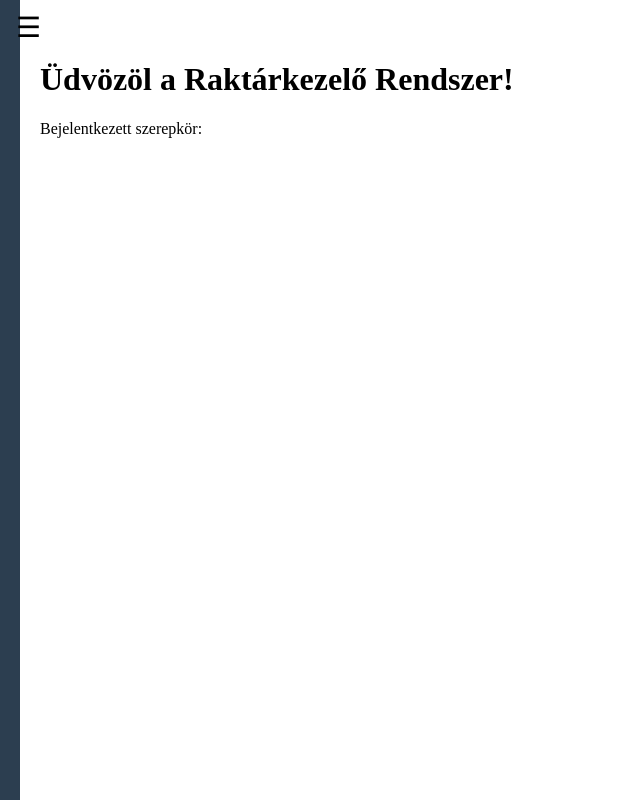
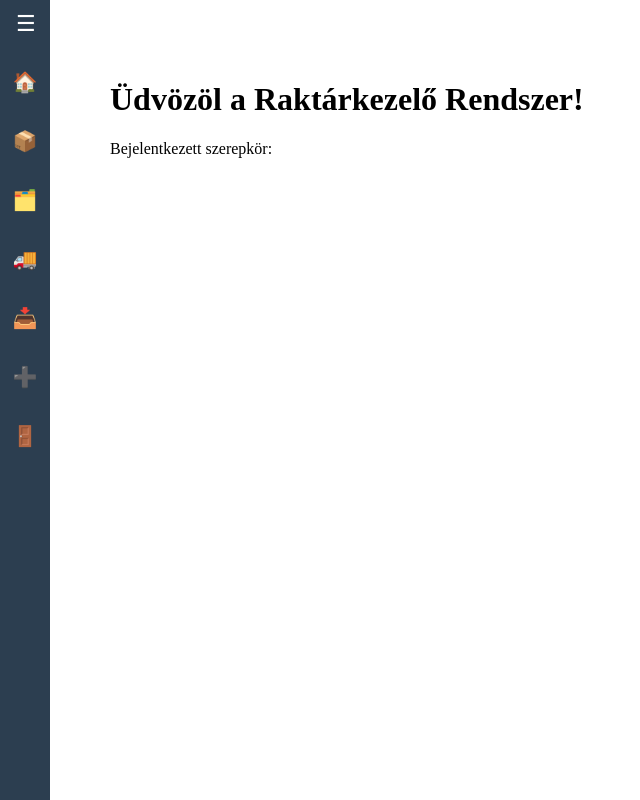
Before and after one commit to rvsPatrik/Szakdolgozat, a React (Create React App) app in the folder frontend/: page / in a window 1280 px wide. Shown: the whole page, without its empty margins (0-640 px from the left). Built offline with nearby package versions, Linux system fonts and the light colour scheme; sample sign-in values are in the browser's storage.

Commit message:
updating sidebar

```diff
--- a/frontend/src/App.css
+++ b/frontend/src/App.css
@@ -36,3 +36,13 @@
     transform: rotate(360deg);
   }
 }
+
+.main-content {
+  margin-left: 50px;
+  transition: margin-left 0.3s ease;
+  padding: 20px;
+}
+
+.main-content.shifted {
+  margin-left: 200px;
+}
--- a/frontend/src/App.js
+++ b/frontend/src/App.js
@@ -1,4 +1,4 @@
-import React from 'react';
+import React, { useState} from 'react';
 import { Routes, Route, Navigate } from 'react-router-dom';
 import Sidebar from './components/Sidebar';
 import Home from './pages/Home';
@@ -10,13 +10,19 @@ import CategoryList from './pages/CategoryList';
 import SupplierList from './pages/SupplierList';
 import SupplyList from './pages/SupplyList';
 import NewSupply from './pages/NewSupply';
+import './App.css';
 
 function App() {
   const token = localStorage.getItem('token');
+    const [sidebarOpen, setSidebarOpen] = useState(false);
+
+  const toggleSidebar = () => setSidebarOpen(prev => !prev);
 
   return (
     <div>
-      {token && <Sidebar />}
+      {token && <Sidebar isOpen={sidebarOpen} toggleSidebar={toggleSidebar} />}
+      <div className={`main-content ${sidebarOpen ? 'shifted' : ''}`}>
+
       <Routes>
         <Route path="/" element={token ? <Home /> : <Navigate to="/login" />} />
         <Route path="/register" element={<Register />} />
@@ -30,6 +36,7 @@ function App() {
         <Route path="/supplies/new" element={token ? <NewSupply /> : <Navigate to="/login" />} />
       </Routes>
     </div>
+    </div>
   );
 }
 
--- a/frontend/src/components/Sidebar.css
+++ b/frontend/src/components/Sidebar.css
@@ -1,55 +1,63 @@
-.hamburger {
-  position: fixed;
-  top: 10px;
-  left: 10px;
-  z-index: 1001;
-  font-size: 28px;
-  background: none;
-  border: none;
-  cursor: pointer;
-}
-
 .sidebar {
   position: fixed;
-  left: -220px;
   top: 0;
-  width: 200px;
+  left: 0;
   height: 100%;
   background-color: #2c3e50;
-  padding: 20px;
-  transition: left 0.3s ease;
+  width: 50px;
+  transition: width 0.3s ease;
   z-index: 1000;
+  overflow-x: hidden;
 }
 
 .sidebar.open {
-  left: 0;
-}
-
-.sidebar .close {
-  background: none;
-  border: none;
-  font-size: 22px;
-  color: white;
-  float: right;
-  cursor: pointer;
+  width: 200px;
 }
 
 .sidebar ul {
   list-style-type: none;
   padding: 0;
-  margin-top: 40px;
+  margin-top: 60px;
 }
 
 .sidebar li {
   margin: 15px 0;
+  display: flex;
+  align-items: center;
 }
 
 .sidebar a {
   color: white;
   text-decoration: none;
   font-weight: bold;
+  display: flex;
+  align-items: center;
+  padding: 10px;
 }
 
 .sidebar a:hover {
-  text-decoration: underline;
+  background-color: #34495e;
 }
+
+.sidebar .icon {
+  margin-right: 10px;
+  font-size: 20px;
+  width: 30px;
+  text-align: center;
+}
+
+.sidebar .label {
+  white-space: nowrap;
+}
+
+.hamburger {
+  position: absolute;
+  top: 10px;
+  left: 10px;
+  z-index: 1001;
+  font-size: 22px;
+  background: none;
+  border: none;
+  color: white;
+  cursor: pointer;
+}
--- a/frontend/src/components/Sidebar.js
+++ b/frontend/src/components/Sidebar.js
@@ -1,30 +1,32 @@
-import React, { useState } from 'react';
+import React from 'react';
 import { Link } from 'react-router-dom';
 import './Sidebar.css';
 
-const Sidebar = () => {
-  const [isOpen, setIsOpen] = useState(false);
+const menuItems = [
+  { path: '/', label: 'Főoldal', icon: '🏠' },
+  { path: '/products', label: 'Termékek', icon: '📦' },
+  { path: '/categories', label: 'Kategóriák', icon: '🗂️' },
+  { path: '/suppliers', label: 'Beszállítók', icon: '🚚' },
+  { path: '/supplies', label: 'Beszállítások', icon: '📥' },
+  { path: '/supplies/new', label: 'Új beszállítás', icon: '➕' },
+  { path: '/logout', label: 'Kijelentkezés', icon: '🚪' },
+];
 
-  const toggleSidebar = () => setIsOpen(!isOpen);
-
+const Sidebar = ({ isOpen, toggleSidebar }) => {
   return (
-    <>
-      <button className="hamburger" onClick={toggleSidebar}>
-        ☰
-      </button>
-      <nav className={`sidebar ${isOpen ? 'open' : ''}`}>
-        <button className="close" onClick={toggleSidebar}>×</button>
-        <ul>
-          <li><Link to="/">🏠 Főoldal</Link></li>
-          <li><Link to="/products">📦 Termékek</Link></li>
-          <li><Link to="/categories">🗂️ Kategóriák</Link></li>
-          <li><Link to="/suppliers">🚚 Beszállítók</Link></li>
-          <li><Link to="/supplies">📥 Beszállítások</Link></li>
-          <li><Link to="/supplies/new">➕ Új beszállítás</Link></li>
-          <li><Link to="/logout">🚪 Kijelentkezés</Link></li>
-        </ul>
-      </nav>
-    </>
+    <nav className={`sidebar ${isOpen ? 'open' : ''}`}>
+      <button className="hamburger" onClick={toggleSidebar}>☰</button>
+      <ul>
+        {menuItems.map((item) => (
+          <li key={item.path}>
+            <Link to={item.path}>
+              <span className="icon">{item.icon}</span>
+              {isOpen && <span className="label">{item.label}</span>}
+            </Link>
+          </li>
+        ))}
+      </ul>
+    </nav>
   );
 };
 
```
